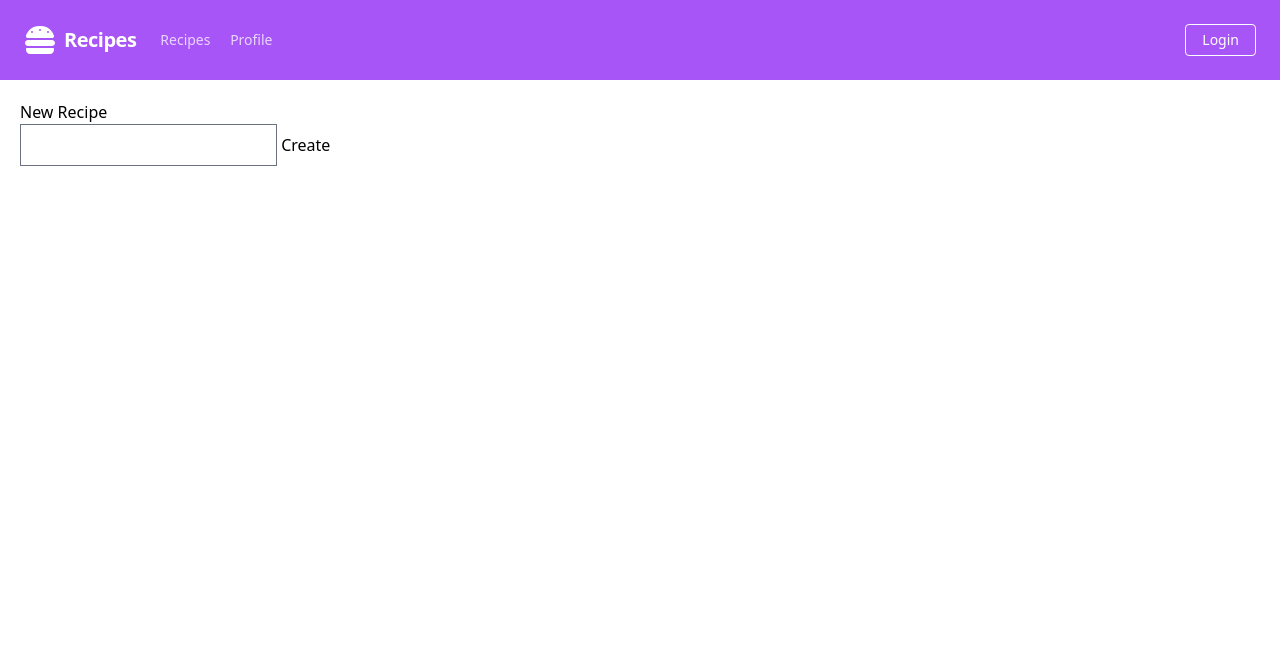
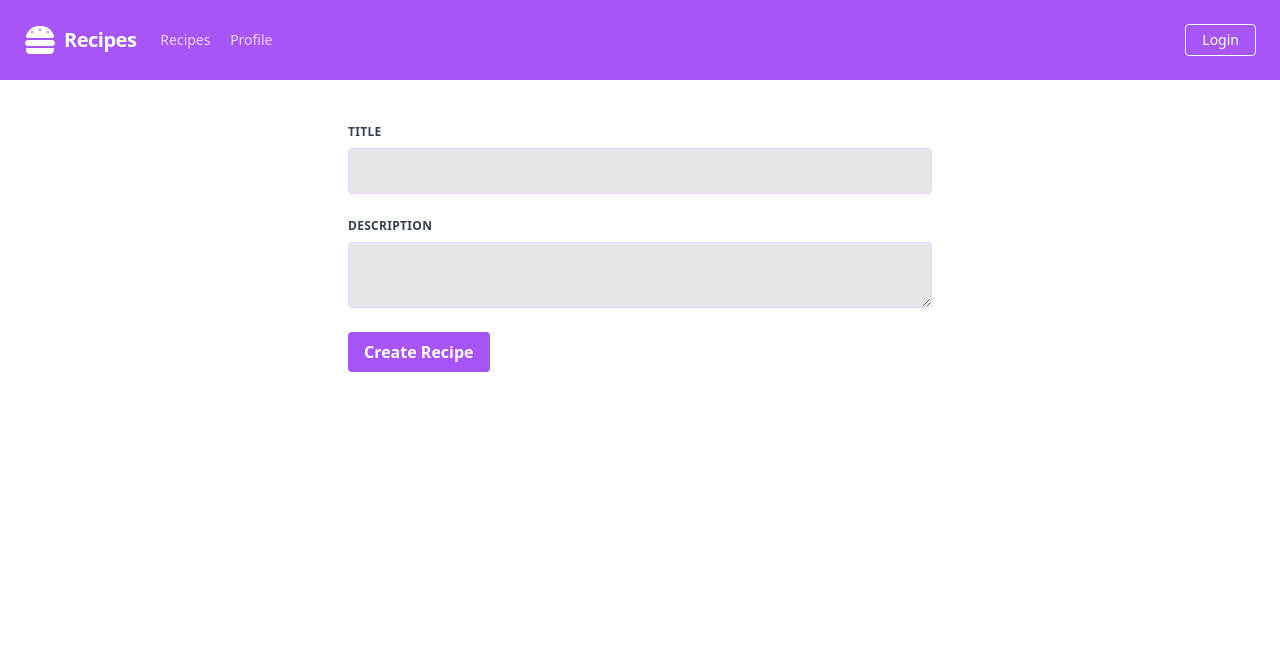
Before and after one commit to sbeckstrand/recipes, a Django app: page /recipes/new/ in a window 1280 px wide. Shown: the top 656 px of the page. Run offline with Django 4.2, Linux system fonts and the light colour scheme; some libraries are stand-ins or nearby versions.

Commit message:
Started basis of the recipe form

```diff
--- a/recipes/web/templates/web/base.html
+++ b/recipes/web/templates/web/base.html
@@ -8,7 +8,7 @@
 <body>
   {% include "web/nav.html" %}
 
-  <div class="p-5">
+  <div class="p-8">
     {% block content %}
     {% endblock content %}
   </div>
--- a/recipes/web/templates/web/footer.html
+++ b/recipes/web/templates/web/footer.html
@@ -1,4 +1,6 @@
-<footer class="fixed bottom-0 left-0 z-20 w-full p-4 bg-white border-t border-gray-200 shadow md:flex md:items-center md:justify-between md:p-6 dark:bg-gray-800 dark:border-gray-600">
+
+<div class="p-4 md:p-6"></div>
+<footer class="fixed bottom-0 left-0 w-full p-4 bg-white border-t border-gray-200 shadow md:flex md:items-center md:justify-between md:p-6 dark:bg-gray-800 dark:border-gray-600">
     <span class="text-sm text-gray-500 sm:text-center dark:text-gray-400">Managed By: Stephen Beckstrand</span>
     <ul class="flex flex-wrap items-center mt-3 text-sm font-medium text-gray-500 dark:text-gray-400 sm:mt-0">
         <li>
--- a/recipes/web/templates/web/recipe_form.html
+++ b/recipes/web/templates/web/recipe_form.html
@@ -4,14 +4,30 @@
 {% if recipe %}
 Editing Recipe: {{ recipe.id }}
 {% else %}
-<form action="{% url 'recipes' %}" method="post">
-{% csrf_token %}
-<fieldset>
-    <legend><h1>New Recipe</h1></legend>
-    {% if error_message %}<p><strong>{{ error_message }}</strong></p>{% endif %}
-    <input type="text" name="title" value="">
-    <input type="submit" value="Create">
-</fieldset>
-</form>
+
+<div class="flex flex-wrap w-full max-w items-center justify-center"">
+    <form class="w-1/2 max-w" action="{% url 'recipes' %}" method="post">
+        {% csrf_token %}
+        <div class="w-full p-3 content-center">
+            <label class="block uppercase tracking-wide text-gray-700 text-xs font-bold mb-2" for="grid-first-name">
+                Title
+            </label>
+            <input class="appearance-none block w-full bg-gray-200 text-gray-700 border border-purple-200 rounded py-3 px-4 leading-tight focus:border-purple-500 focus:outline-none focus:bg-white" type="text" name="title" value="">
+        </div>
+        <div class="w-full p-3 ">
+            <label class="block uppercase tracking-wide text-gray-700 text-xs font-bold mb-2" for="grid-last-name">
+            Description
+            </label>
+            <textarea class="appearance-none block w-full bg-gray-200 text-gray-700 border border-purple-200 rounded py-3 px-4 leading-tight focus:outline-none focus:bg-white focus:border-purple-500" type="text" name="description" value=""></textarea>
+        </div>
+        <div class="w-full p-3 ">
+            <button class="bg-purple-500 hover:bg-purple-700 text-white font-bold py-2 px-4 rounded" type="submit">
+                Create Recipe
+            </button>
+        </div>
+
+    </form>
+</div>
+
 {% endif %}
 {% endblock content %}
--- a/recipes/web/templates/web/recipes.html
+++ b/recipes/web/templates/web/recipes.html
@@ -1,6 +1,11 @@
 {% extends "web/base.html" %}
 
 {% block content %}
+<a href="{% url 'new_recipe' %}">
+    <button class="bg-purple-500 hover:bg-purple-700 text-white font-bold py-2 px-4 rounded">
+        Create Recipe
+    </button>
+</a>
 {% if latest_recipes %}
     <ul>
         {% for recipe in latest_recipes %}
--- a/recipes/web/views.py
+++ b/recipes/web/views.py
@@ -16,8 +16,9 @@ def recipe(request, recipe_id):
 
 def recipes(request):
     if request.method == "POST":
-        # TODO: Handle taking post content and attempting to create recipe
-        pass
+        if request.POST:
+            print(request.POST)
+        return render(request, "web/index.html")
     elif request.method == "GET":
         latest_recipes = Recipe.objects.order_by("-created_date")[:5]
         context = {
```
